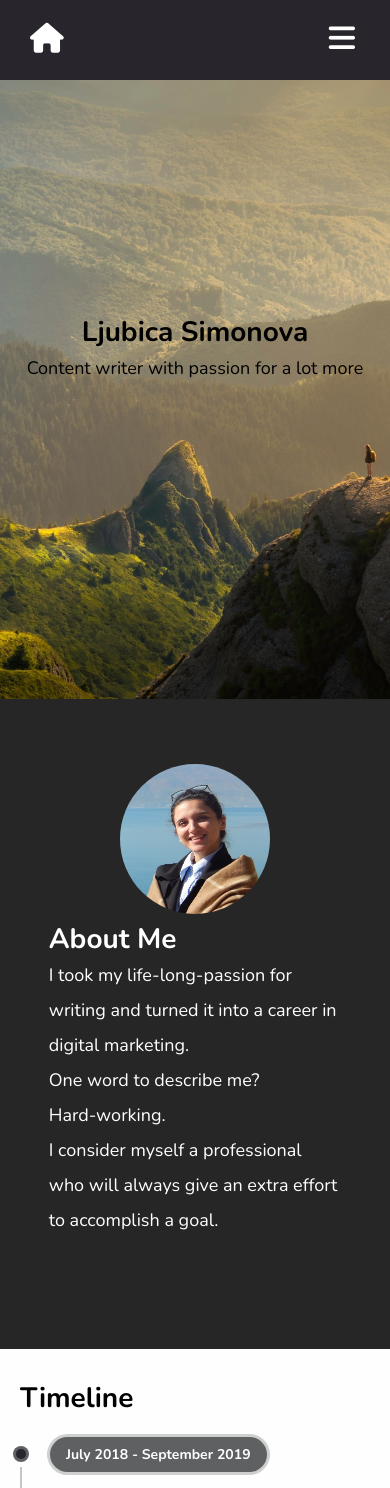
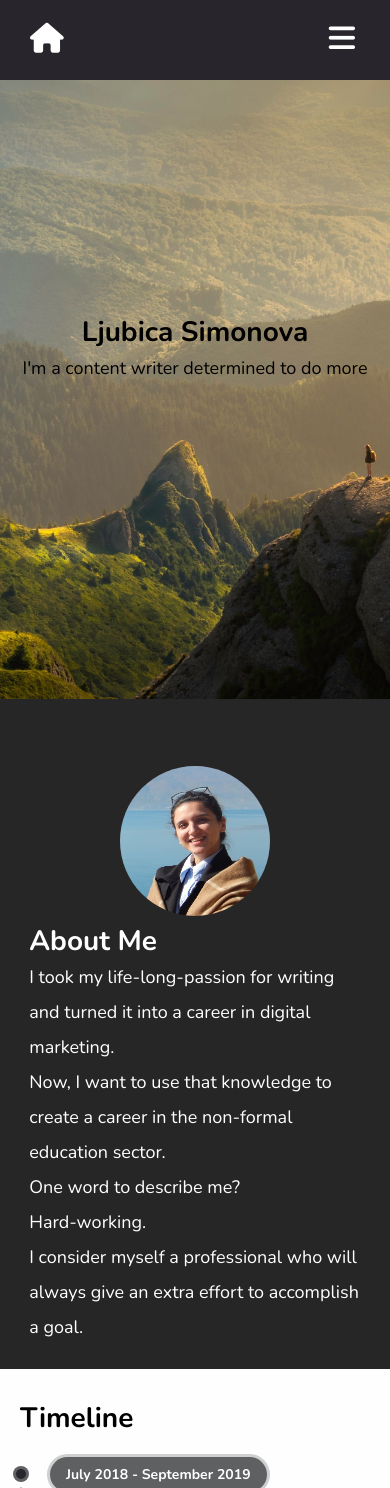
Before and after one commit to rahilka/personal-website, a PHP site: page / in a window 390 px wide. Shown: the top 1488 px of the page. Run offline with PHP 8.4, Linux system fonts and the light colour scheme; some libraries are stand-ins or nearby versions.

Commit message:
restructure files, update styles

```diff
--- a/home.html
+++ b/home.html
@@ -5,9 +5,9 @@
         <meta name="viewport" content="width=device-width, initial-scale=1.0">
         <title>Ljubica Simonova CV</title>
         <link rel="stylesheet" href="/styles.css">
-        <link rel="apple-touch-icon" sizes="180x180" href="/apple-touch-icon.png">
-        <link rel="icon" type="image/png" sizes="32x32" href="/favicon-32x32.png">
-        <link rel="icon" type="image/png" sizes="16x16" href="/favicon-16x16.png">
+        <link rel="apple-touch-icon" sizes="180x180" href="/assets/apple-touch-icon.png">
+        <link rel="icon" type="image/png" sizes="32x32" href="/assets/favicon-32x32.png">
+        <link rel="icon" type="image/png" sizes="16x16" href="/assets/favicon-16x16.png">
         <link rel="manifest" href="/site.webmanifest">
         <script src="https://kit.fontawesome.com/a076d05399.js"></script>
     </head>
@@ -27,17 +27,18 @@
         </nav>
         <div class="banner-area" id="home">
             <h1>Ljubica Simonova</h1>
-            <p>Content writer with passion for a lot more</p>
+            <p>I'm a content writer determined to do more</p>
         </div>
         <div class="about-me-area" id="about-me">
             <div class="about-me-style">
                 <div class="profile-image-container">
-                    <img src="/profile.jpg" width="200" height="200">
+                    <img src="/assets/profile.jpg" width="200" height="200">
                 </div>
                 <div>
                     <h1>About Me</h1>
                     <p class="about-me-text">I took my life-long-passion for writing and turned it
                         into a career in digital marketing.<br>
+                        Now, I want to use that knowledge to create a career in the non-formal education sector.<br>
                         One word to describe me?<br>
                         Hard-working.<br>
                         I consider myself a professional who will always give
@@ -160,12 +161,12 @@
                 </div>
                 <div class="civic-initiative-container">
                     <div class="civic-initiative-text">
-                        <h2>Co-Founder: Civic Initiative 'I am as well' - Negotino</h2>
+                        <h2>Co-Founder: Civic Initiative <br>'I am as well' - Negotino</h2>
                         <p>The civic initiative “I Am As Well” was formed by motivated citizens from Negotino with one goal: through creative activism to increasе social and civic responsibility and make a positive change in our society.</p>
                         <p>IJS’s main mission was implemented through three main domains: Socioecology, Education and Humanitarian Activities.</p>
                     </div>
                     <div class="civic-initiative-image">
-                        <img src="/ijassum.jpg">
+                        <img src="/assets/ijassum.jpg">
                         <label class="youtube"><a href="https://www.youtube.com/channel/UC5zncwid_lTDyrbuFGRuqTw" target="_blank"><i class="fab fa-youtube"></i></a></label>
                     </div>
                 </div>
--- a/styles.css
+++ b/styles.css
@@ -71,7 +71,7 @@ a.active,a:hover{
 }
 
 .banner-area {
-    background: url(bg3.jpg) no-repeat;
+    background: url(/assets/bg3.jpg) no-repeat;
     height: calc(100vh - 145px);
     background-size: cover;
     background-position:center;
@@ -98,16 +98,15 @@ a.active,a:hover{
 }
 
 .about-me-area {
-    height: 350px;
+    height: 380px;
 }
 
 .timeline-area {
-    min-height: 1000px;
-    height: 1600px;
+    height: 1750px;
 }
 
 .activism-area {
-    height: 1900px;
+    height: 2100px;
 }
 
 .text-part {
@@ -125,7 +124,7 @@ p {
 }
 
 .about-me-style {
-    width: 75%;
+    width: 85%;
     height: 80%;
     display: flex;
     align-items: center;
@@ -447,7 +459,7 @@ html {
 
 @media (max-width: 952px){
     .about-me-area {
-        height: 650px;
+        height: 670px;
     }
 
     .about-me-style {
```
Also changed, not shown: other parts of styles.css (+29 -11 lines), assets/android-chrome-192x192.png (renamed from android-chrome-192x192.png), assets/android-chrome-512x512.png (renamed from android-chrome-512x512.png), assets/apple-touch-icon.png (renamed from apple-touch-icon.png), assets/bg3.jpg (renamed from bg3.jpg), assets/favicon-16x16.png (renamed from favicon-16x16.png), assets/favicon-32x32.png (renamed from favicon-32x32.png), assets/favicon.ico (renamed from favicon.ico), assets/ijassum.jpg (renamed from ijassum.jpg), assets/profile.jpg (renamed from profile.jpg), site.webmanifest.
